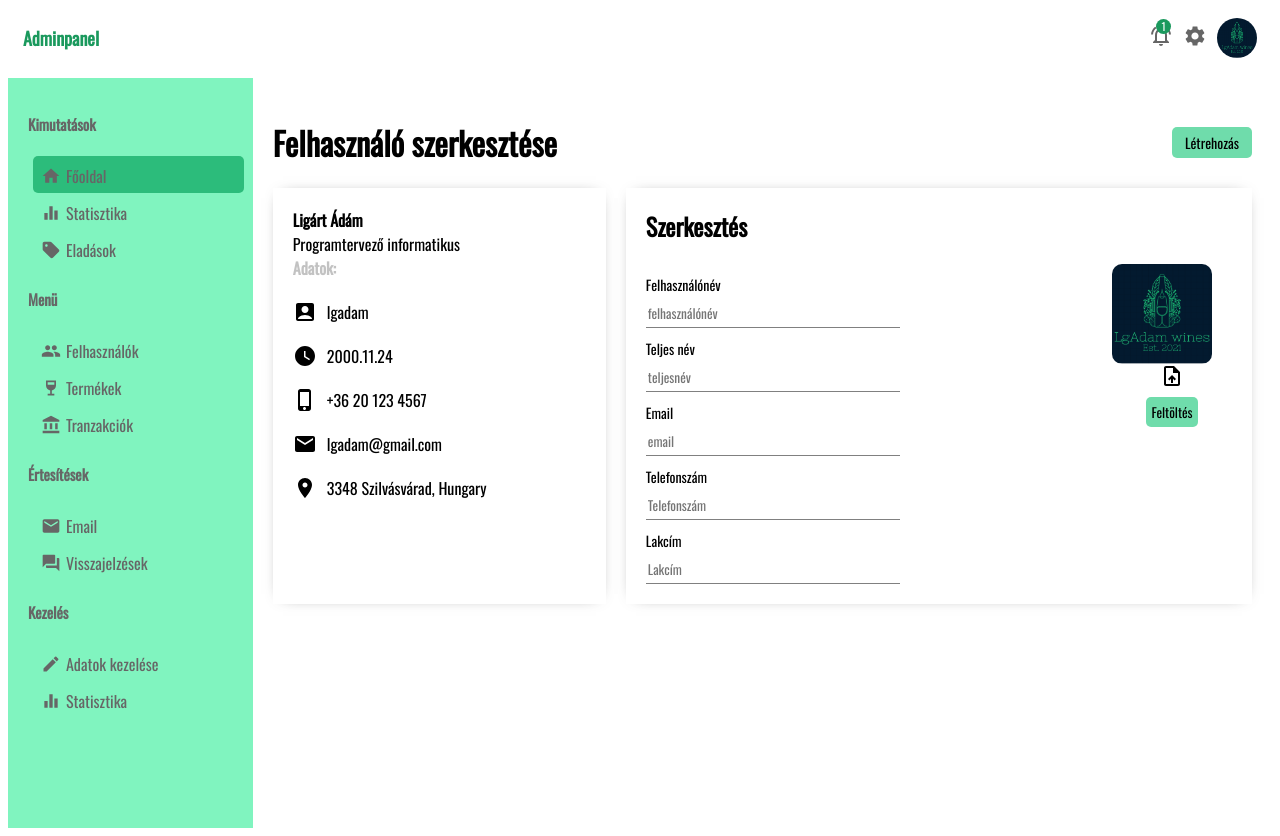
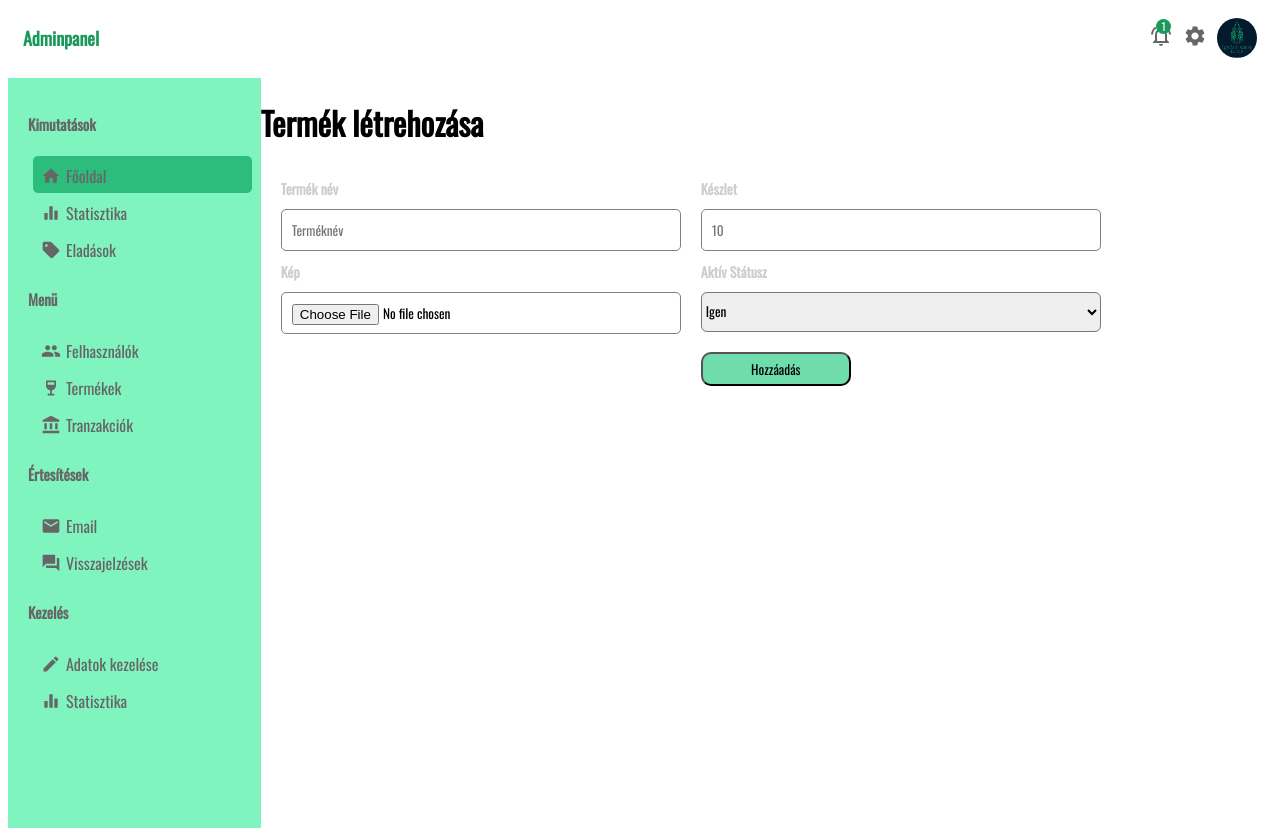
Before and after one commit to lgadam/ii3vey_szakd, a React (Create React App) app in the folder adminpanel/: page /addProduct in a window 1280 px wide. Built offline with nearby package versions, Linux system fonts and the light colour scheme.

Commit message:
Adminpanel: added Addproduct page with components and style
Adminpanel: added Addproduct page with components and style

```diff
--- a/adminpanel/src/App.jsx
+++ b/adminpanel/src/App.jsx
@@ -12,6 +12,7 @@ import {
 import AddUser from "./pages/AddUser";
 import ProductList from "./pages/ProductList";
 import Product from "./pages/Product";
+import AddProduct from "./pages/AddProduct";
 const Container = styled.div`
   display: flex;
   margin-top: 10px;
@@ -42,7 +43,7 @@ function App() {
               <Route path="/product/:productId" index element={<Product />} />
           </Routes>
           <Routes>
-              <Route path="/addProduct" index element={<User />} />
+              <Route path="/addProduct" index element={<AddProduct />} />
           </Routes>
       </Container>
     </Router>
--- a/adminpanel/src/components/Sidebar.jsx
+++ b/adminpanel/src/components/Sidebar.jsx
@@ -66,10 +66,12 @@ export default function Sidebar() {
         <Menu>
           <Title>Kimutatások</Title>
           <List>
+            <Link to="/" className="link">
             <ListItem className="listItem active">
                 <HomeIcon className="listItemIcon"/>
                 Főoldal
             </ListItem>
+            </Link>
             <ListItem className="listItem">
                 <EqualizerIcon className="listItemIcon"/>
                 Statisztika
--- /dev/null
+++ b/adminpanel/src/pages/AddProduct.jsx
@@ -0,0 +1,81 @@
+import styled from "styled-components"
+
+const Container = styled.div`
+    flex: 4;
+`
+const AddProductTitle = styled.h1``
+
+const AddProductForm = styled.form`
+    display: flex;
+    flex-wrap: wrap;
+`
+
+const AddProductItem = styled.div`
+    width: 400px;
+    display: flex;
+    flex-direction: column;
+    margin-top: 10px;
+    margin-left: 20px;
+`
+
+const AddProductLabel = styled.label`
+    margin-bottom: 10px;
+    font-size: 14px;
+    font-weight: 600;
+    color: #4444;
+`
+
+const AddProductInput = styled.input`
+    height: 20px;
+    padding: 10px;
+    border: 1px solid gray;
+    border-radius: 5px;
+`
+
+const AddProductSelect = styled.select`
+    height: 40px;
+    border-radius: 6px;
+`
+
+const AddProductOption = styled.option``
+
+const AddProductButton = styled.button`
+    width: 150px;
+    margin-top: 20px;
+    cursor: pointer;
+    border-radius: none;
+    background-color: #6fdcab;
+    border-radius: 10px;
+    padding: 5px 10px;
+`
+
+
+export default function AddProduct() {
+  return (
+      <Container>
+          <AddProductTitle>Termék létrehozása</AddProductTitle>
+          <AddProductForm>
+              <AddProductItem>
+                  <AddProductLabel>Termék név</AddProductLabel>
+                  <AddProductInput type="text" placeholder="Terméknév"></AddProductInput>
+              </AddProductItem>
+              <AddProductItem>
+                  <AddProductLabel>Készlet</AddProductLabel>
+                  <AddProductInput type="number" placeholder="10"></AddProductInput>
+              </AddProductItem>
+              <AddProductItem>
+                  <AddProductLabel>Kép</AddProductLabel>
+                  <AddProductInput type="file" id="file"></AddProductInput>
+              </AddProductItem>
+              <AddProductItem>
+                  <AddProductLabel>Aktív Státusz</AddProductLabel>
+                  <AddProductSelect name="active" id="active">
+                      <AddProductOption value="yes">Igen</AddProductOption>
+                      <AddProductOption value="no">Nem</AddProductOption>
+                  </AddProductSelect>
+                  <AddProductButton>Hozzáadás</AddProductButton>
+              </AddProductItem>
+          </AddProductForm>
+      </Container>
+  )
+}
--- a/adminpanel/src/pages/ProductList.css
+++ b/adminpanel/src/pages/ProductList.css
@@ -16,7 +16,6 @@
     border-radius: 10px;
     padding: 5px 10px;
     background-color: #6fdcab;
-    color: white;
     cursor: pointer;
     margin-right: 20px;
 }
```
